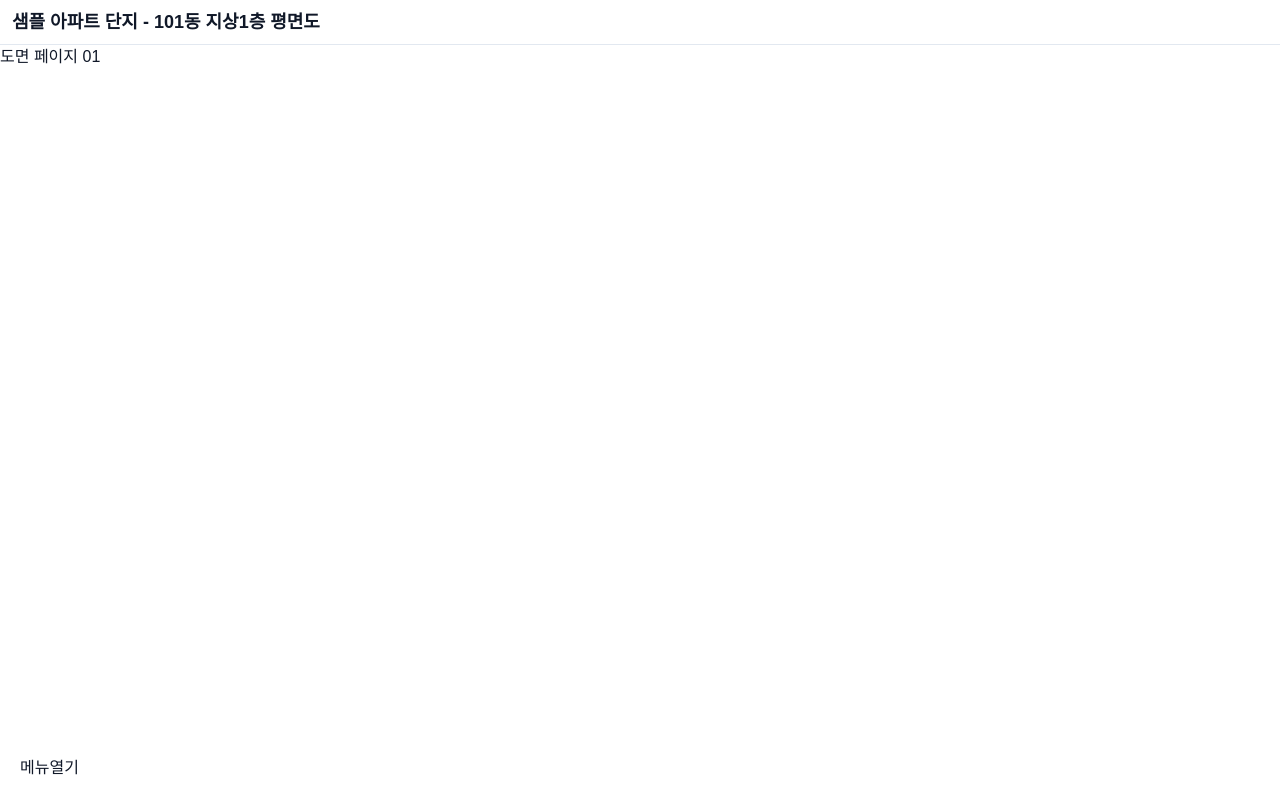
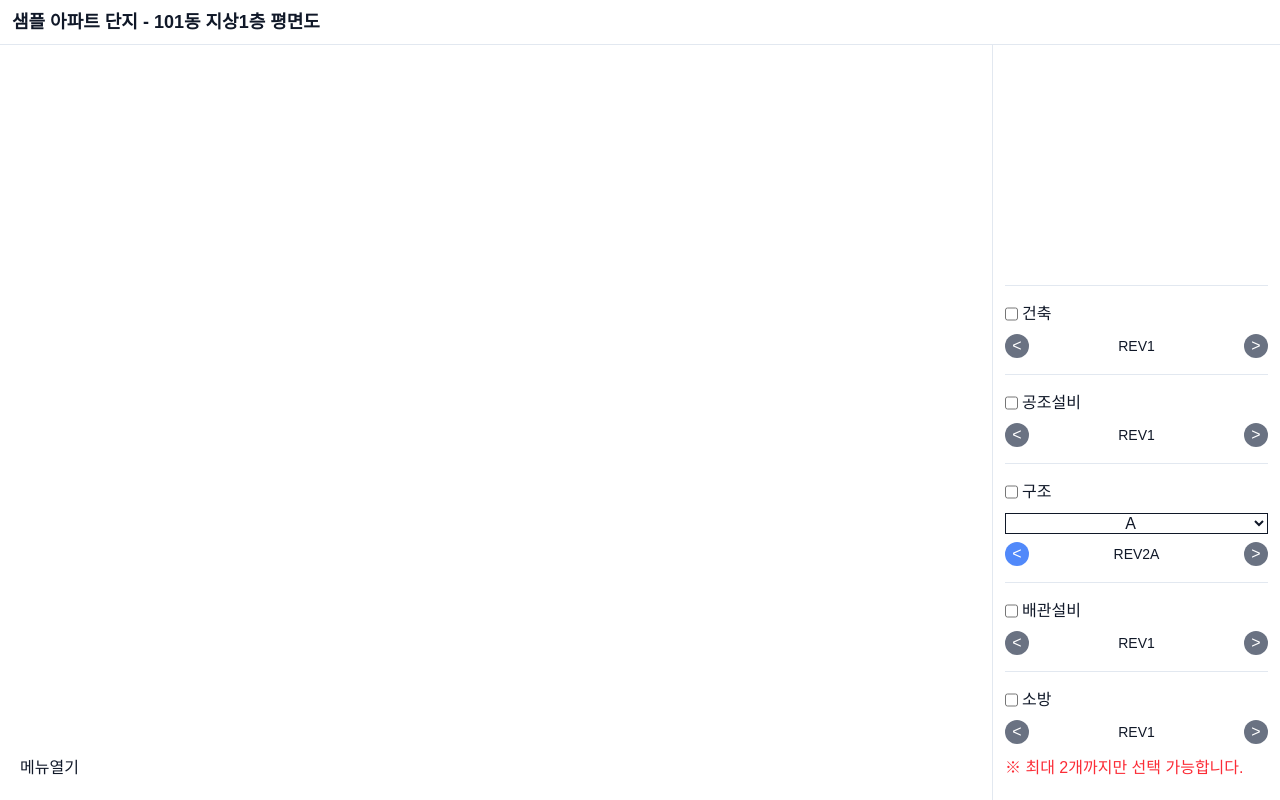
Before and after one commit to LeeTaegyung/frontend-assignment-teamwork, a React (Vite) app: page /drawing/01 in a window 1280 px wide. Built offline with nearby package versions, Linux system fonts and the light colour scheme; a web font is replaced by a local one.

Commit message:
feat: 도면페이지 컨트롤영역 작업

```diff
--- /dev/null
+++ b/src/components/ControlItem/ControlItem.tsx
@@ -0,0 +1,126 @@
+import { type ChangeEvent, useState } from 'react';
+
+import type { SelectedDisciplineState } from '@/pages/DrawingPage/DrawingPage';
+import type { NormalizedDiscipline } from '@/utils/getNormalizedData';
+import getRevisions from '@/utils/getRevisions';
+
+interface Props {
+  discipline: [string, NormalizedDiscipline];
+  selectDisciplines: SelectedDisciplineState[];
+  onChange: (selectData: SelectedDisciplineState) => void;
+}
+
+export default function ControlItem({
+  discipline,
+  selectDisciplines,
+  onChange,
+}: Props) {
+  const [name, value] = discipline;
+
+  const [selectDiscipline, setSelectDiscipline] =
+    useState<SelectedDisciplineState>(() =>
+      createInitialDisciplineState(name, value)
+    );
+
+  const regions = value.type === 'region' && value.regions;
+  const revisions = getRevisions({
+    currentDiscipline: value,
+    selectRegion: selectDiscipline.regionId,
+  });
+
+  const handleChangeRegion = (e: ChangeEvent<HTMLSelectElement>) => {
+    const newRegion = e.target.value;
+
+    const newRevisions = getRevisions({
+      currentDiscipline: value,
+      selectRegion: newRegion,
+    });
+
+    setSelectDiscipline((s) => ({
+      ...s,
+      regionId: newRegion,
+      revisionIndex: newRevisions ? newRevisions.length - 1 : 0, // revision도 최신버전으로 초기화
+    }));
+  };
+
+  const handleIncreaseRevision = () => {
+    setSelectDiscipline((s) => ({
+      ...s,
+      revisionIndex: s.revisionIndex + 1,
+    }));
+  };
+
+  const handleDecreaseRevision = () => {
+    setSelectDiscipline((s) => ({
+      ...s,
+      revisionIndex: s.revisionIndex - 1,
+    }));
+  };
+
+  return (
+    <div className='border-t-border mt-4 border-t pt-4'>
+      <label className='mb-2 flex cursor-pointer gap-1'>
+        <input
+          type='checkbox'
+          checked={!!selectDisciplines.find((s) => s.disciplineId === name)}
+          onChange={() => onChange(selectDiscipline)}
+        />
+        {name}
+      </label>
+
+      {value.type === 'region' && (
+        <select
+          className='mb-2 w-full border text-center'
+          value={selectDiscipline.regionId || ''}
+          onChange={handleChangeRegion}
+        >
+          {Object.keys(regions).map((originName) => (
+            <option value={originName} key={originName}>
+              {originName}
+            </option>
+          ))}
+        </select>
+      )}
+
+      {revisions && (
+        <div className='flex items-center text-center'>
+          <button
+            className='bg-primary size-6 rounded-full text-white disabled:bg-gray-500'
+            onClick={handleDecreaseRevision}
+            disabled={selectDiscipline.revisionIndex === 0}
+          >
+            &lt;
+          </button>
+          <span className='flex-1 text-sm'>
+            {revisions[selectDiscipline.revisionIndex].version}
+          </span>
+          <button
+            className='bg-primary size-6 rounded-full text-white disabled:bg-gray-500'
+            onClick={handleIncreaseRevision}
+            disabled={selectDiscipline.revisionIndex === revisions.length - 1}
+          >
+            &gt;
+          </button>
+        </div>
+      )}
+    </div>
+  );
+}
+
+function createInitialDisciplineState(
+  name: string,
+  discipline: NormalizedDiscipline
+) {
+  const regions = discipline.type === 'region' && discipline.regions;
+  const initSelectRegion = Object.keys(regions)[0] || null;
+  const revisions = getRevisions({
+    currentDiscipline: discipline,
+    selectRegion: initSelectRegion,
+  });
+
+  return {
+    disciplineId: name,
+    regionId: initSelectRegion,
+    revisionIndex: revisions ? revisions.length - 1 : 0,
+  };
+}
--- a/src/pages/DrawingPage/DrawingPage.tsx
+++ b/src/pages/DrawingPage/DrawingPage.tsx
@@ -1,6 +1,66 @@
+import { useState } from 'react';
 import { useParams } from 'react-router-dom';
+
+import ControlItem from '@/components/ControlItem/ControlItem';
+import getNormalizedData from '@/utils/getNormalizedData';
+
+export interface SelectedDisciplineState {
+  disciplineId: string;
+  regionId: null | string;
+  revisionIndex: number;
+}
+
+const SELECT_MAX_COUNT = 2;
 
 export default function DrawingPage() {
   const { id } = useParams();
-  return <div>도면 페이지 {id}</div>;
+  const drawingId = id!;
+  const { drawingMap, disciplineMap } = getNormalizedData();
+
+  const currentDrawing = drawingMap[drawingId];
+  const currentDisciplines = disciplineMap[drawingId];
+
+  const [selectDisciplines, setSelectDisciplines] = useState<
+    SelectedDisciplineState[]
+  >([]);
+
+  const handleChangeDiscipline = (selectData: SelectedDisciplineState) => {
+    setSelectDisciplines((prevSelectDisciplines) => {
+      const hasSelectData = prevSelectDisciplines.find(
+        (s) => s.disciplineId === selectData.disciplineId
+      );
+
+      if (!hasSelectData && prevSelectDisciplines.length < SELECT_MAX_COUNT) {
+        return [...prevSelectDisciplines, selectData];
+      } else {
+        return prevSelectDisciplines.filter(
+          (s) => s.disciplineId !== selectData.disciplineId
+        );
+      }
+    });
+  };
+
+  return (
+    <div className='flex h-full'>
+      {/* 도면 영역 */}
+      <div className='flex-1'></div>
+
+      {/* 컨트롤박스 */}
+      <div className='border-l-border flex shrink-0 basis-2xs flex-col border-l px-3 py-5'>
+        <div className='mt-auto flex flex-col'>
+          {Object.entries(currentDisciplines).map((discipline) => {
+            return (
+              <ControlItem
+                discipline={discipline}
+                key={discipline[0]}
+                selectDisciplines={selectDisciplines}
+                onChange={handleChangeDiscipline}
+              />
+            );
+          })}
+          <p className='mt-3 text-red-500'>※ 최대 2개까지만 선택 가능합니다.</p>
+        </div>
+      </div>
+    </div>
+  );
 }
--- /dev/null
+++ b/src/utils/getRevisions.ts
@@ -0,0 +1,18 @@
+import type { NormalizedDiscipline } from '@/utils/getNormalizedData';
+
+export default function getRevisions({
+  currentDiscipline,
+  selectRegion,
+}: {
+  currentDiscipline: NormalizedDiscipline;
+  selectRegion: string | null;
+}) {
+  switch (currentDiscipline.type) {
+    case 'region':
+      return selectRegion && currentDiscipline.regions[selectRegion].revisions;
+    case 'revisionOnly':
+      return currentDiscipline.revisions;
+    case 'base':
+      return currentDiscipline.revisions;
+  }
+}
```
